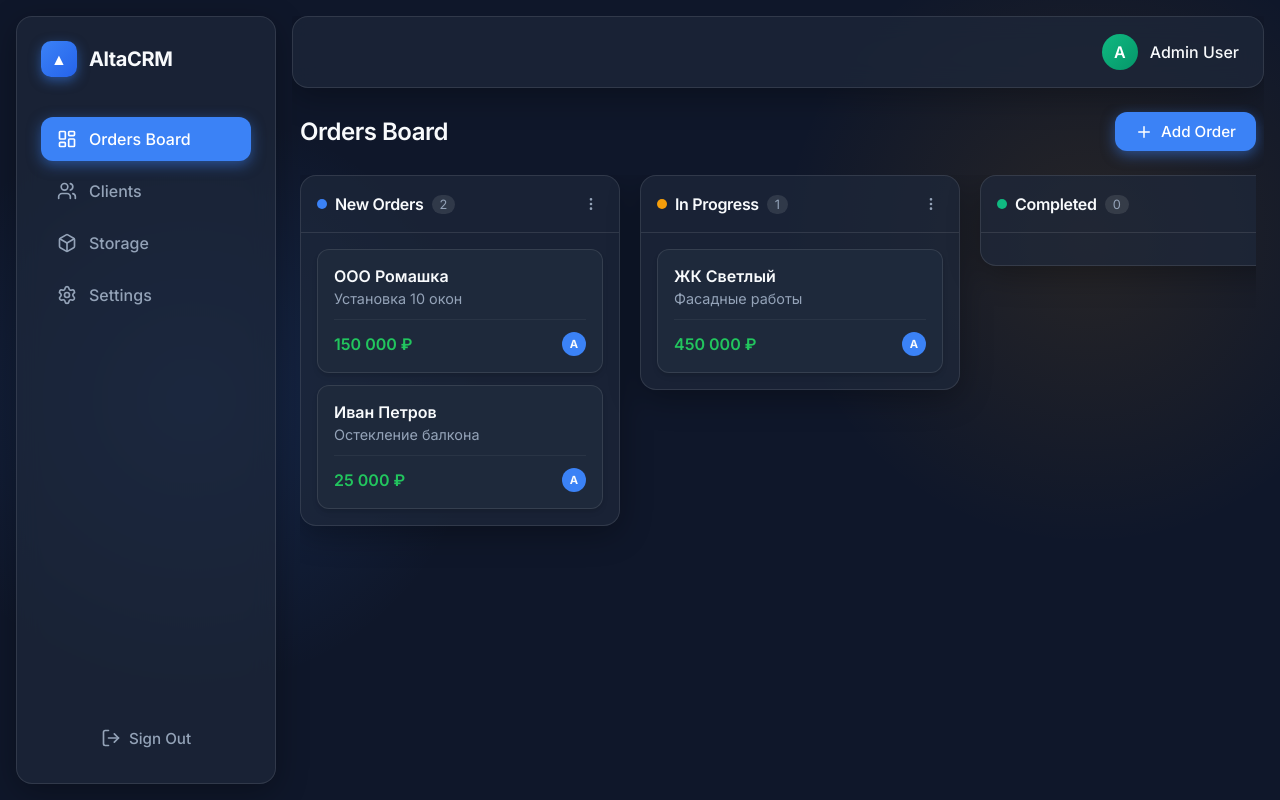
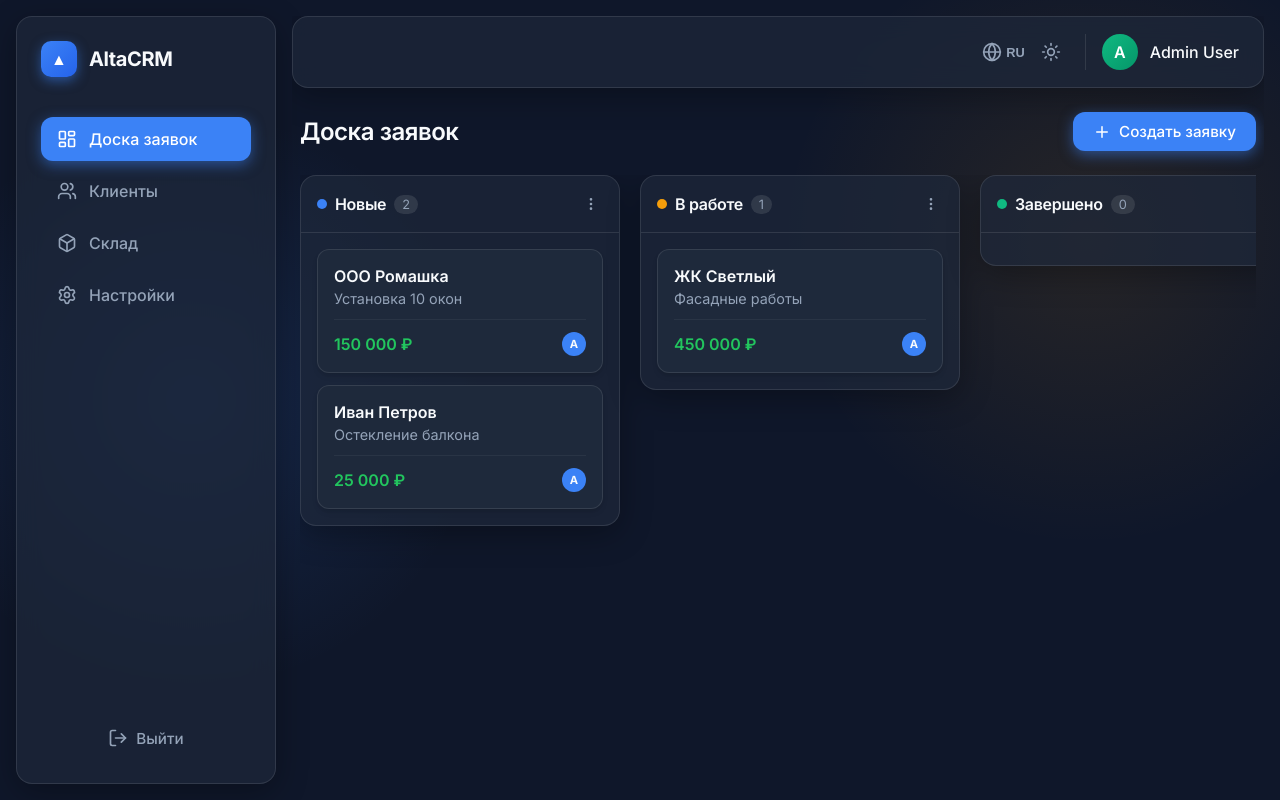
Before and after one commit to ANShchetinin/alta-crm-front, a React (Vite) app: page /kanban in a window 1280 px wide. Built offline with nearby package versions, Linux system fonts and the light colour scheme.

Commit message:
Add i18n support and Light Theme

```diff
--- a/package.json
+++ b/package.json
@@ -11,9 +11,11 @@
   },
   "dependencies": {
     "axios": "^1.19.0",
+    "i18next": "^26.3.6",
     "lucide-react": "^1.31.0",
     "react": "^19.2.8",
     "react-dom": "^19.2.8",
+    "react-i18next": "^17.0.11",
     "react-router-dom": "^7.18.2",
     "zustand": "^5.0.14"
   },
--- a/src/App.tsx
+++ b/src/App.tsx
@@ -2,8 +2,21 @@ import { BrowserRouter, Routes, Route, Navigate } from 'react-router-dom';
 import DashboardLayout from './components/DashboardLayout';
 import Login from './pages/Login';
 import Kanban from './pages/Kanban';
+import { useEffect } from 'react';
+import { useAppStore } from './store/useAppStore';
+import './i18n';
 
 function App() {
+  const theme = useAppStore(state => state.theme);
+
+  useEffect(() => {
+    if (theme === 'light') {
+      document.body.classList.add('light-theme');
+    } else {
+      document.body.classList.remove('light-theme');
+    }
+  }, [theme]);
+
   return (
     <BrowserRouter>
       <Routes>
--- a/src/components/DashboardLayout.tsx
+++ b/src/components/DashboardLayout.tsx
@@ -1,12 +1,24 @@
 import { Outlet, NavLink, useNavigate } from 'react-router-dom';
-import { LayoutDashboard, Users, Box, LogOut, Settings } from 'lucide-react';
+import { LayoutDashboard, Users, Box, LogOut, Settings, Sun, Moon, Globe } from 'lucide-react';
+import { useTranslation } from 'react-i18next';
+import { useAppStore } from '../store/useAppStore';
 import '../styles/dashboard.css';
 
 const DashboardLayout = () => {
+  const { t } = useTranslation();
   const navigate = useNavigate();
+  const { theme, setTheme, language, setLanguage } = useAppStore();
 
   const handleLogout = () => {
     navigate('/login');
+  };
+
+  const toggleTheme = () => {
+    setTheme(theme === 'dark' ? 'light' : 'dark');
+  };
+
+  const toggleLanguage = () => {
+    setLanguage(language === 'ru' ? 'en' : 'ru');
   };
 
   return (
@@ -15,32 +27,32 @@ const DashboardLayout = () => {
       <aside className="sidebar glass-panel">
         <div className="sidebar-header">
           <div className="logo-small">▲</div>
-          <h2>AltaCRM</h2>
+          <h2>{t('app.name')}</h2>
         </div>
 
         <nav className="sidebar-nav">
           <NavLink to="/kanban" className={({ isActive }) => `nav-item ${isActive ? 'active' : ''}`}>
             <LayoutDashboard size={20} />
-            <span>Orders Board</span>
+            <span>{t('nav.orders')}</span>
           </NavLink>
           <NavLink to="/clients" className={({ isActive }) => `nav-item ${isActive ? 'active' : ''}`}>
             <Users size={20} />
-            <span>Clients</span>
+            <span>{t('nav.clients')}</span>
           </NavLink>
           <NavLink to="/storage" className={({ isActive }) => `nav-item ${isActive ? 'active' : ''}`}>
             <Box size={20} />
-            <span>Storage</span>
+            <span>{t('nav.storage')}</span>
           </NavLink>
           <NavLink to="/settings" className={({ isActive }) => `nav-item ${isActive ? 'active' : ''}`}>
             <Settings size={20} />
-            <span>Settings</span>
+            <span>{t('nav.settings')}</span>
           </NavLink>
         </nav>
 
         <div className="sidebar-footer">
           <button className="btn btn-ghost logout-btn" onClick={handleLogout}>
             <LogOut size={20} />
-            <span>Sign Out</span>
+            <span>{t('nav.signout')}</span>
           </button>
         </div>
       </aside>
@@ -51,9 +63,19 @@ const DashboardLayout = () => {
           <div className="topbar-search">
             {/* Search or breadcrumbs */}
           </div>
-          <div className="user-profile">
-            <div className="avatar">A</div>
-            <span>Admin User</span>
+
+          <div className="topbar-actions">
+            <button className="btn-icon" onClick={toggleLanguage} title="Change Language">
+              <Globe size={20} />
+              <span style={{marginLeft: '4px', fontSize: '0.8rem', fontWeight: 'bold'}}>{language.toUpperCase()}</span>
+            </button>
+            <button className="btn-icon" onClick={toggleTheme} title="Toggle Theme">
+              {theme === 'dark' ? <Sun size={20} /> : <Moon size={20} />}
+            </button>
+            <div className="user-profile" style={{marginLeft: '12px', borderLeft: '1px solid var(--glass-border)', paddingLeft: '16px'}}>
+              <div className="avatar">A</div>
+              <span>Admin User</span>
+            </div>
           </div>
         </header>
 
--- /dev/null
+++ b/src/i18n.ts
@@ -0,0 +1,65 @@
+import i18n from 'i18next';
+import { initReactI18next } from 'react-i18next';
+
+const resources = {
+  en: {
+    translation: {
+      "app.name": "AltaCRM",
+      "login.title": "Sign in to your workspace",
+      "login.email": "Email address",
+      "login.password": "Password",
+      "login.button": "Sign In",
+      "login.noAccount": "Don't have an account?",
+      "login.requestAccess": "Request access",
+      "nav.orders": "Orders Board",
+      "nav.clients": "Clients",
+      "nav.storage": "Storage",
+      "nav.settings": "Settings",
+      "nav.signout": "Sign Out",
+      "kanban.title": "Orders Board",
+      "kanban.addOrder": "Add Order",
+      "kanban.addColumn": "Add Column",
+      "kanban.col.new": "New Orders",
+      "kanban.col.progress": "In Progress",
+      "kanban.col.completed": "Completed"
+    }
+  },
+  ru: {
+    translation: {
+      "app.name": "AltaCRM",
+      "login.title": "Войдите в рабочее пространство",
+      "login.email": "Email адрес",
+      "login.password": "Пароль",
+      "login.button": "Войти",
+      "login.noAccount": "Нет аккаунта?",
+      "login.requestAccess": "Запросить доступ",
+      "nav.orders": "Доска заявок",
+      "nav.clients": "Клиенты",
+      "nav.storage": "Склад",
+      "nav.settings": "Настройки",
+      "nav.signout": "Выйти",
+      "kanban.title": "Доска заявок",
+      "kanban.addOrder": "Создать заявку",
+      "kanban.addColumn": "Добавить колонку",
+      "kanban.col.new": "Новые",
+      "kanban.col.progress": "В работе",
+      "kanban.col.completed": "Завершено"
+    }
+  }
+};
+
+// Retrieve language from localStorage or default to ru
+const savedLang = localStorage.getItem('altacrm_lang') || 'ru';
+
+i18n
+  .use(initReactI18next)
+  .init({
+    resources,
+    lng: savedLang,
+    fallbackLng: "en",
+    interpolation: {
+      escapeValue: false
+    }
+  });
+
+export default i18n;
--- a/src/pages/Kanban.tsx
+++ b/src/pages/Kanban.tsx
@@ -1,11 +1,12 @@
 import { useState } from 'react';
 import { Plus, MoreVertical } from 'lucide-react';
+import { useTranslation } from 'react-i18next';
 import '../styles/kanban.css';
 
-const MOCK_COLUMNS = [
-  { id: 1, title: 'New Orders', color: '#3b82f6' },
-  { id: 2, title: 'In Progress', color: '#f59e0b' },
-  { id: 3, title: 'Completed', color: '#10b981' }
+const getColumns = (t: any) => [
+  { id: 1, title: t('kanban.col.new'), color: '#3b82f6' },
+  { id: 2, title: t('kanban.col.progress'), color: '#f59e0b' },
+  { id: 3, title: t('kanban.col.completed'), color: '#10b981' }
 ];
 
 const MOCK_CARDS = [
@@ -15,6 +16,7 @@ const MOCK_CARDS = [
 ];
 
 const Kanban = () => {
+  const { t } = useTranslation();
   const [cards, setCards] = useState(MOCK_CARDS);
 
   // Very basic mock drag and drop
@@ -34,14 +36,14 @@ const Kanban = () => {
   return (
     <div className="kanban-wrapper">
       <div className="kanban-header">
-        <h1>Orders Board</h1>
+        <h1>{t('kanban.title')}</h1>
         <button className="btn btn-primary">
-          <Plus size={18} /> Add Order
+          <Plus size={18} /> {t('kanban.addOrder')}
         </button>
       </div>
 
       <div className="kanban-board">
-        {MOCK_COLUMNS.map(col => (
+        {getColumns(t).map(col => (
           <div
             key={col.id}
             className="kanban-column glass-panel"
@@ -78,7 +80,7 @@ const Kanban = () => {
         ))}
 
         <button className="add-column-btn glass-panel">
-          <Plus size={20} /> Add Column
+          <Plus size={20} /> {t('kanban.addColumn')}
         </button>
       </div>
     </div>
--- a/src/pages/Login.tsx
+++ b/src/pages/Login.tsx
@@ -1,9 +1,13 @@
 import { useState } from 'react';
 import { useNavigate } from 'react-router-dom';
-import { LogIn, Key, Mail } from 'lucide-react';
+import { LogIn, Key, Mail, Globe, Sun, Moon } from 'lucide-react';
+import { useTranslation } from 'react-i18next';
+import { useAppStore } from '../store/useAppStore';
 import '../styles/login.css';
 
 const Login = () => {
+  const { t } = useTranslation();
+  const { theme, setTheme, language, setLanguage } = useAppStore();
   const navigate = useNavigate();
   const [email, setEmail] = useState('');
   const [password, setPassword] = useState('');
@@ -21,13 +25,21 @@ const Login = () => {
 
   return (
     <div className="login-container animate-fade-in">
+      <div className="theme-lang-controls" style={{position: 'absolute', top: 24, right: 24, display: 'flex', gap: 12}}>
+         <button className="btn-icon" onClick={() => setLanguage(language === 'ru' ? 'en' : 'ru')} style={{color: 'var(--text-primary)'}}>
+            <Globe size={20} /> <span style={{fontSize: '12px', marginLeft: 4, fontWeight: 'bold'}}>{language.toUpperCase()}</span>
+         </button>
+         <button className="btn-icon" onClick={() => setTheme(theme === 'dark' ? 'light' : 'dark')} style={{color: 'var(--text-primary)'}}>
+            {theme === 'dark' ? <Sun size={20} /> : <Moon size={20} />}
+         </button>
+      </div>
       <div className="glass-panel login-card">
         <div className="login-header">
           <div className="logo-wrapper">
             <span className="logo-icon">▲</span>
           </div>
-          <h1>AltaCRM</h1>
-          <p>Sign in to your workspace</p>
+          <h1>{t('app.name')}</h1>
+          <p>{t('login.title')}</p>
         </div>
 
         <form onSubmit={handleLogin} className="login-form">
@@ -36,7 +48,7 @@ const Login = () => {
             <input
               type="email"
               className="input-field with-icon"
-              placeholder="Email address"
+              placeholder={t('login.email')}
               value={email}
               onChange={(e) => setEmail(e.target.value)}
               required
@@ -48,7 +60,7 @@ const Login = () => {
             <input
               type="password"
               className="input-field with-icon"
-              placeholder="Password"
+              placeholder={t('login.password')}
               value={password}
               onChange={(e) => setPassword(e.target.value)}
               required
@@ -56,12 +68,12 @@ const Login = () => {
           </div>
 
           <button type="submit" className="btn btn-primary login-btn" disabled={isLoading}>
-            {isLoading ? <span className="spinner"></span> : <><LogIn size={18} /> Sign In</>}
+            {isLoading ? <span className="spinner"></span> : <><LogIn size={18} /> {t('login.button')}</>}
           </button>
         </form>
 
         <div className="login-footer">
-          <p>Don't have an account? <a href="#">Request access</a></p>
+          <p>{t('login.noAccount')} <a href="#">{t('login.requestAccess')}</a></p>
         </div>
       </div>
     </div>
--- /dev/null
+++ b/src/store/useAppStore.ts
@@ -0,0 +1,38 @@
+import { create } from 'zustand';
+import i18n from '../i18n';
+
+type Theme = 'dark' | 'light';
+type Language = 'en' | 'ru';
+
+interface AppState {
+  theme: Theme;
+  language: Language;
+  setTheme: (theme: Theme) => void;
+  setLanguage: (lang: Language) => void;
+}
+
+const getInitialTheme = (): Theme => {
+  const saved = localStorage.getItem('altacrm_theme');
+  return (saved === 'light' || saved === 'dark') ? saved : 'dark';
+};
+
+const getInitialLanguage = (): Language => {
+  const saved = localStorage.getItem('altacrm_lang');
+  return (saved === 'en' || saved === 'ru') ? saved : 'ru';
+};
+
+export const useAppStore = create<AppState>((set) => ({
+  theme: getInitialTheme(),
+  language: getInitialLanguage(),
+
+  setTheme: (theme) => {
+    localStorage.setItem('altacrm_theme', theme);
+    set({ theme });
+  },
+
+  setLanguage: (lang) => {
+    localStorage.setItem('altacrm_lang', lang);
+    i18n.changeLanguage(lang);
+    set({ language: lang });
+  }
+}));
--- a/src/styles/dashboard.css
+++ b/src/styles/dashboard.css
@@ -121,3 +121,8 @@
   overflow-x: hidden;
   border-radius: var(--radius-lg);
 }
+.topbar-actions {
+  display: flex;
+  align-items: center;
+  gap: 8px;
+}
```
Also changed, not shown: src/styles/index.css (+21 -0 lines), 1 other file (tests, documents, lock files or other folders).
